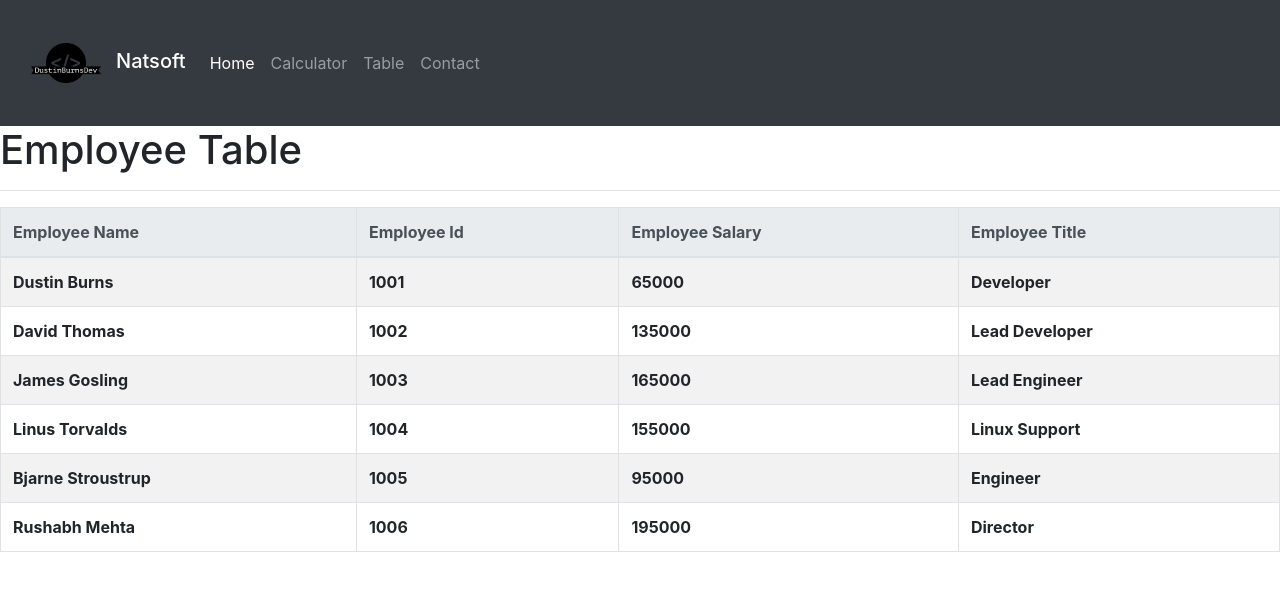
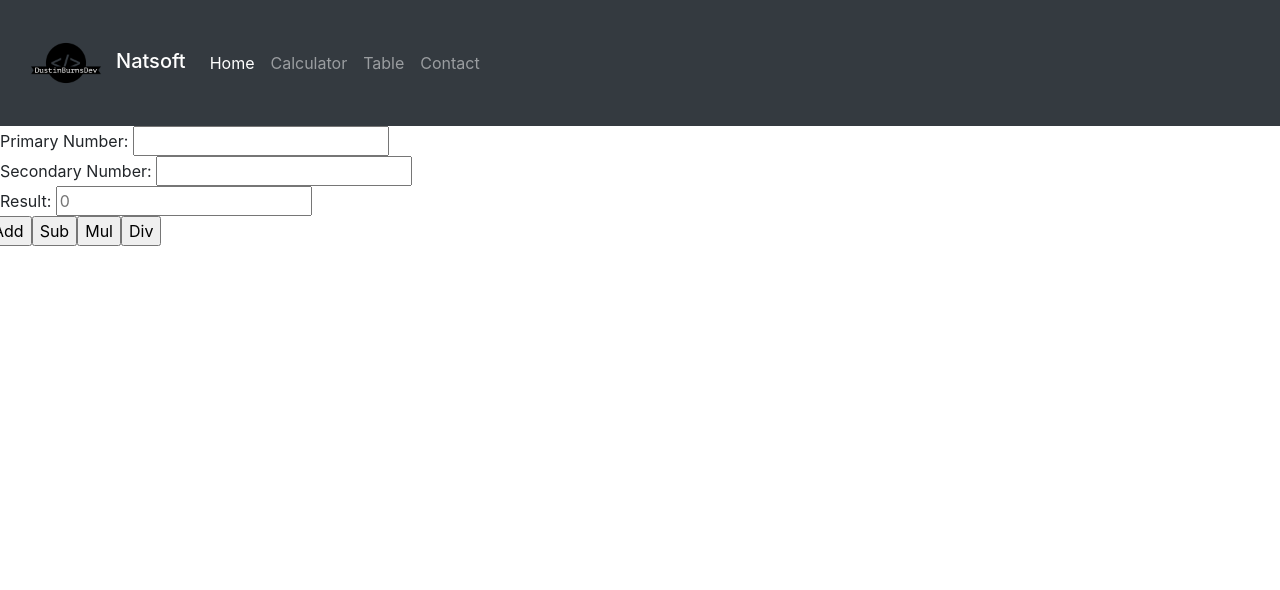
Before and after one commit to BurnsD/angular-demo, an Angular app: page / in a window 1280 px wide. Shown: the top 590 px of the page. Built offline with nearby package versions, Linux system fonts and the light colour scheme.

Commit message:
logic for basic calculator added

```diff
--- a/src/app/app.component.html
+++ b/src/app/app.component.html
@@ -1,2 +1,7 @@
 <app-header></app-header>
-<app-employee-table></app-employee-table>
+
+<app-simple-calculator></app-simple-calculator>
+<!-- <app-calculator></app-calculator> -->
+
+<!-- <app-employee></app-employee> -->
+<!-- <app-employee-table></app-employee-table> -->
--- a/src/app/app.module.ts
+++ b/src/app/app.module.ts
@@ -8,6 +8,7 @@ import { FooterComponent } from './footer/footer.component';
 import { LoginFormComponent } from './login-form/login-form.component';
 import { EmployeeComponent } from './employee/employee.component';
 import { EmployeeTableComponent } from './employee-table/employee-table.component';
+import { SimpleCalculatorComponent } from './simple-calculator/simple-calculator.component';
 
 @NgModule({
   declarations: [
@@ -18,6 +19,7 @@ import { EmployeeTableComponent } from './employee-table/employee-table.componen
     LoginFormComponent,
     EmployeeComponent,
     EmployeeTableComponent,
+    SimpleCalculatorComponent,
   ],
   imports: [BrowserModule, FormsModule],
   providers: [],
--- a/src/app/employee-table/employee-table.component.ts
+++ b/src/app/employee-table/employee-table.component.ts
@@ -52,6 +52,6 @@ export class EmployeeTableComponent {
       employeeSalary: 195000,
       employeeTitle: 'Director',
       employeeImg: 'assets/Rushabh.jpg',
-    },
+    }
   ];
 }
--- a/src/app/employee/employee.component.html
+++ b/src/app/employee/employee.component.html
@@ -57,7 +57,7 @@
         </div>
         <div class="col-4">
             <div class="card">
-                <img src="../../assets/Dustin.jpg" class="card-img-top"  width="300" height="300">
+                <img src="../../assets/Rushabh.jpg" class="card-img-top"  width="300" height="300">
                 <div class="card-body">
                     <h5 class="card-title"></h5>
                     <p class="card-text"></p>
--- a/src/app/employee/employee.component.ts
+++ b/src/app/employee/employee.component.ts
@@ -3,15 +3,51 @@ import { Component, OnInit } from '@angular/core';
 @Component({
   selector: 'app-employee',
   templateUrl: './employee.component.html',
-  styleUrls: ['./employee.component.css']
+  styleUrls: ['./employee.component.css'],
 })
 export class EmployeeComponent {
-
   employees = [
-    {employeeId:1234, employeeName:"Dustin Burns", employeeSalary:65000, employeeTitle:"Developer", employeeImg:'../../assets/Dustin.jpg'},
-    {employeeId:4321, employeeName:"David Thomas", employeeSalary:135000, employeeTitle:'Lead Developer', employeeImg:'assets/David.jpg'},
-    {employeeId:1432, employeeName:"James Gosling", employeeSalary:165000, EmployeeTitle:'Lead Engineer', employeeImg:'assets/James.jpg'},
-    {employeeId:1342, employeeName:"Linus Torvalds", employeeSalary:155000, employeeTitle:'Linux Engineer', employeeImg:'assets/Linus.jpg'},
-    {employeeId:4123, employeeName:"Bjarne Stroustrup", employeeSalary:95000, employeeTitle:'Engineer', employeeImg:'assets/Bjarne.jpg'}
-  ]
+    {
+      employeeId: 1234,
+      employeeName: 'Dustin Burns',
+      employeeSalary: 65000,
+      employeeTitle: 'Developer',
+      employeeImg: '../../assets/Dustin.jpg',
+    },
+    {
+      employeeId: 4321,
+      employeeName: 'David Thomas',
+      employeeSalary: 135000,
+      employeeTitle: 'Lead Developer',
+      employeeImg: 'assets/David.jpg',
+    },
+    {
+      employeeId: 1432,
+      employeeName: 'James Gosling',
+      employeeSalary: 165000,
+      EmployeeTitle: 'Lead Engineer',
+      employeeImg: 'assets/James.jpg',
+    },
+    {
+      employeeId: 1342,
+      employeeName: 'Linus Torvalds',
+      employeeSalary: 155000,
+      employeeTitle: 'Linux Engineer',
+      employeeImg: 'assets/Linus.jpg',
+    },
+    {
+      employeeId: 4123,
+      employeeName: 'Bjarne Stroustrup',
+      employeeSalary: 95000,
+      employeeTitle: 'Engineer',
+      employeeImg: 'assets/Bjarne.jpg',
+    },
+    {
+      employeeId: 1006,
+      employeeName: 'Rushabh Mehta',
+      employeeSalary: 195000,
+      employeeTitle: 'Director',
+      employeeImg: 'assets/Rushabh.jpg',
+    }
+  ];
 }
--- /dev/null
+++ b/src/app/simple-calculator/simple-calculator.component.html
@@ -0,0 +1,17 @@
+<div class="wrapper">
+    <div id="num1">
+        Primary Number: <input type="text" id="num1" #num1>
+    </div>
+    <div id="num2">
+        Secondary Number: <input type="text" id="num2" #num2>
+    </div>
+    <div id="result">
+        Result: <input class="display" type="text" id="result"  placeholder="{{result}}">
+    </div>
+    <div class="row" id="buttons">
+        <input type="button" value="Add" (click)="addOperation(num1.value,num2.value)"/>
+        <input type="button" value="Sub" (click)="subOperation(num1.value,num2.value)"/>
+        <input type="button" value="Mul" (click)="mulOperation(num1.value,num2.value)"/>
+        <input type="button" value="Div" (click)="divOperation(num1.value,num2.value)"/>
+    </div>
+</div>
--- /dev/null
+++ b/src/app/simple-calculator/simple-calculator.component.ts
@@ -0,0 +1,36 @@
+import { Component, OnInit } from '@angular/core';
+
+@Component({
+  selector: 'app-simple-calculator',
+  templateUrl: './simple-calculator.component.html',
+  styleUrls: ['./simple-calculator.component.css']
+})
+export class SimpleCalculatorComponent  {
+  public result:number = 0
+
+
+  addOperation(firstNumber:string,secondNumber:string){
+    let num1 = Number(firstNumber);
+    let num2 = Number(secondNumber);
+
+    this.result = num1 + num2;
+  }
+  subOperation(firstNumber:string,secondNumber:string){
+    let num1 = Number(firstNumber);
+    let num2 = Number(secondNumber);
+
+    this.result = num1 - num2;
+  }
+  mulOperation(firstNumber:string,secondNumber:string){
+    let num1 = Number(firstNumber);
+    let num2 = Number(secondNumber);
+
+    this.result = num1 * num2;
+  }
+  divOperation(firstNumber:string,secondNumber:string){
+    let num1 = Number(firstNumber);
+    let num2 = Number(secondNumber);
+
+    this.result = num1 / num2;
+  }
+}
```
Also changed, not shown: src/app/simple-calculator/simple-calculator.component.css (added), 1 other file (tests, documents, lock files or other folders).
